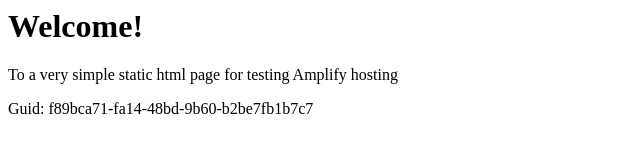
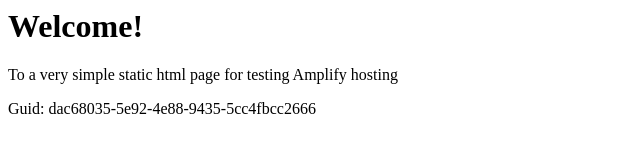
Before and after one commit to aws-aemilia-bah/Github-PR-Commit-Integration-Test-DoNotTouch-GithubWebhookPreviewCanaryTest-v1-preprod-me-south-1, a website: page src/index.html in a window 1280 px wide. Shown: the full height of the page, 0-640 px from the left. Drawn offline with Linux system fonts and the light colour scheme.

Commit message:
commit from integ tests

```diff
--- a/src/index.html
+++ b/src/index.html
@@ -12,6 +12,6 @@
 <body>
     <h1>Welcome!</h1>
     <p>To a very simple static html page for testing Amplify hosting</p>
-    <p>Guid: f89bca71-fa14-48bd-9b60-b2be7fb1b7c7</p></body>
+    <p>Guid: dac68035-5e92-4e88-9435-5cc4fbcc2666</p></body>
 
 </html>
```
